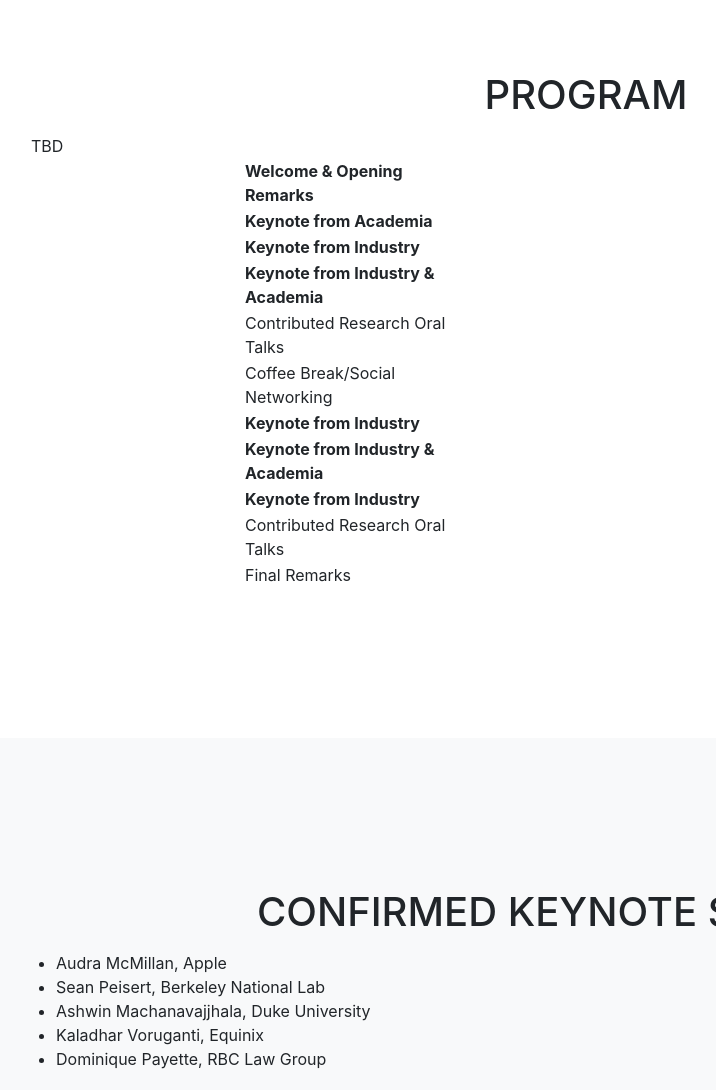
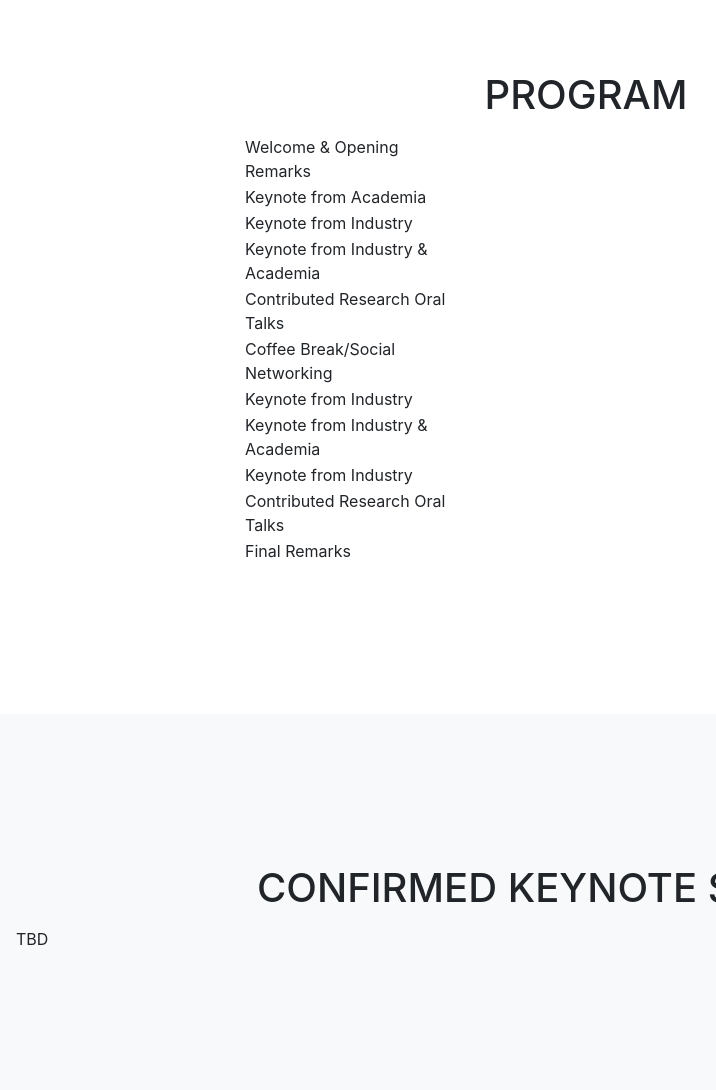
Before and after one commit to PASWorkshop23/PASWorkshop24.github.io, a website with bundled scripts: page index.html in a window 1280 px wide. Shown: the part 3400-4490 px from the top of the page, without its empty margins (54-770 px from the left). Built offline with nearby package versions, Linux system fonts and the light colour scheme; files whose address does not match are found by name; a web font is replaced by a local one.

Commit message:
Update index.html

```diff
--- a/index.html
+++ b/index.html
@@ -156,7 +156,7 @@
         <div class="col-lg-12 text-center">
           <h2 class="section-heading text-uppercase">Submission Details</h2>
           <div style="text-align:left">
-	   We invite both research papers (5-10 pages) and short research/application papers (2-4 pages) before references and the review process is double-blind—therefore the papers should be appropriately anonymised.
+	   We invite both research papers (5-10 pages) and short research/application papers (2-4 pages) before references and the review process is double-blind so the papers should be submitted anonymized.
            All submissions must be in PDF format and formatted according to the NeurIPS format published in <a href='https://neurips.cc/Conferences/2023/PaperInformation/StyleFiles'>NeurIPS 2023 LaTeX style file and following NeurIPS guidance and code of conduct.</a>
            Submitted works will be assessed based on their novelty, technical quality, potential impact, and clarity of writing (and should be in English).
            For papers that primarily rely on empirical evaluations, the experimental settings and results should be clearly presented and repeatable.
@@ -189,7 +189,7 @@
               <div class="col-lg-12 text-center">
                   <h2 class="section-heading text-uppercase">Program</h2>
 		      <div style="text-align:left">
-			      TBD
+
 		      </div>
               </div>
           </div>
@@ -203,21 +203,21 @@
                 <h3 class="section-subheading"(Local time EDT in Atlanta, GA at CIKM'22).</h3>
                   <tr>
                       <!--<th>1:00 - 1:05 pm</th>-->
-                      <th>Welcome & Opening Remarks</th>
+                      <td>Welcome & Opening Remarks</td>
                   </tr>
                   <tr>
                       <!--<th>1:05 - 1:40 pm</th>-->
-                      <th >Keynote from Academia </th>
+                      <td >Keynote from Academia </td>
                   </tr>
 
 		<tr>
                       <!--<th>1:40 - 2:20 pm</th>-->
-                      <th>Keynote from Industry</th>
+                      <td>Keynote from Industry</td>
                   </tr>
 
                   <tr>
                       <!--<th>1:40 - 2:20 pm</th>-->
-                      <th>Keynote from Industry & Academia</th>
+                      <td>Keynote from Industry & Academia</td>
                   </tr>
 
 		   </tr>
@@ -232,17 +232,17 @@
 
                   <tr>
                       <!--<th>3:10 – 3:50 pm</th>-->
-                      <th>Keynote from Industry</th>
+                      <td>Keynote from Industry</td>
                   </tr>
 
 			                  <tr>
                       <!--<th>2:20 – 3:00 pm</th>-->
-                      <th>Keynote from Industry & Academia </th>
+                      <td>Keynote from Industry & Academia </td>
                   </tr>
 
 			                  <tr>
                       <!--<th>3:10 – 3:50 pm</th>-->
-                      <th>Keynote from Industry</th>
+                      <td>Keynote from Industry</td>
                   </tr>
 
                   </tr>
@@ -339,8 +339,8 @@
             </ul>
           </div>
         </div>-->
-
-        <div style="text-align:left">
+	      TBD
+        <!--<div style="text-align:left">
             <ul>
               <li>Audra McMillan, Apple </li>
               <li>Sean Peisert, Berkeley National Lab </li>
@@ -348,7 +348,7 @@
               <li>Kaladhar Voruganti, Equinix </li>
 	      <li>Dominique Payette, RBC Law Group </li>
             </ul>
-          </div>
+          </div>-->
 	</div>
 
   </section>
```
